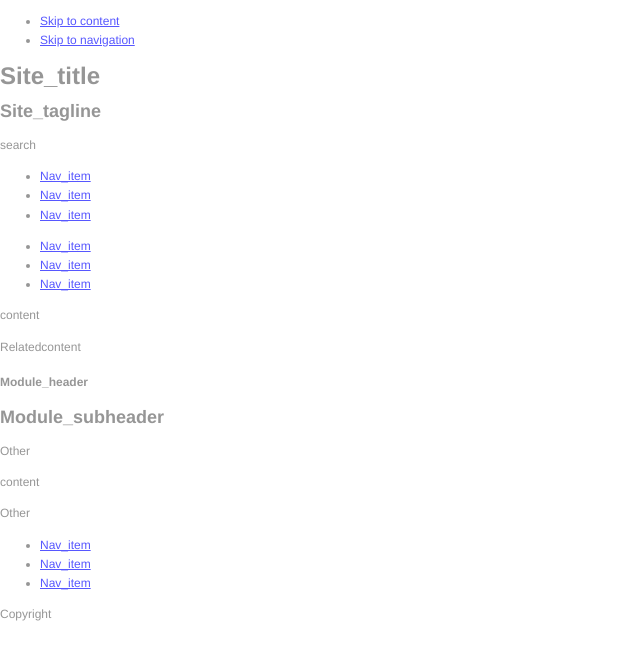
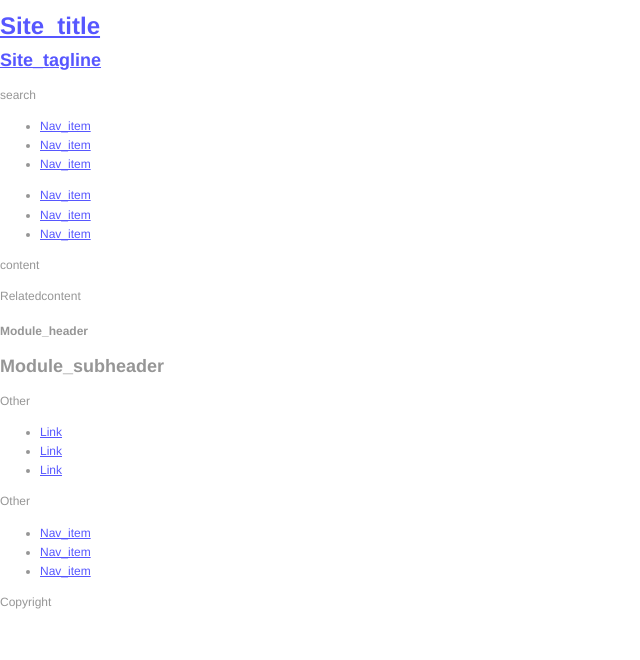
Before and after one commit to boomworks/templates-and-patterns, a plain HTML site: page starter/template.html in a window 1280 px wide. Shown: the whole page, without its empty margins (0-640 px from the left). Drawn offline with Linux system fonts and the light colour scheme.

Commit message:
Tweaking HTML structure; adding ARIA roles

```diff
--- a/starter/template.html
+++ b/starter/template.html
@@ -15,22 +15,18 @@
 </head>
 <body>
 
-	<header>
-
-		<ul id="skip-navigation">
-			<li><a href="#content">Skip to content</a></li>
-			<li><a href="#navigation">Skip to navigation</a></li>
-		</ul>
+	<header role="banner">
 
 		<hgroup>
+			<a href="/">
 				<h1>Site_title</h1>
 				<h2>Site_tagline</h2>
+			</a>
 		</hgroup>
 
-		<div>search</div>
+		<div role="search">search</div>
 
-		<!-- Primary navigation -->
-		<nav id="navigation">
+		<nav role="navigation">
 			<ul>
 				<li><a href="#">Nav_item</a></li>
 				<li><a href="#">Nav_item</a></li>
@@ -40,14 +36,16 @@
 
 	</header>
 
-	<section id="content">
+	<section id="content" role="main">
 
 		<aside>
-			<ul id="secondary-navigation">
+			<nav role="navigation">
+				<ul>
 					<li><a href="#">Nav_item</a></li>
 					<li><a href="#">Nav_item</a></li>
 					<li><a href="#">Nav_item</a></li>
 				</ul>
+			</nav>
 		</aside>
 
 		<article>
@@ -58,7 +56,7 @@
 			</aside>
 		</article>
 
-		<aside>
+		<aside role="complementary">
 
 			<!-- Foo Module -->
 			<section class="module">
@@ -69,26 +67,33 @@
 					</hgroup>
 					<p>Other</p>
 				</header>
-				<div class="module-content">
-					<p>content</p>
-				</div>
+				<section>
+					<ul>
+						<li><a href="#">Link</a></li>
+						<li><a href="#">Link</a></li>
+						<li><a href="#">Link</a></li>
+					</ul>
+				</section>
 				<footer>
 					<p>Other</p>
 				</footer>
 			</section>
+			<!-- / Foo Module -->
 
 		</aside>
 
 	</section>
 
 	<footer>
-		<ul id="footer-navigation">
+		<nav>
+			<ul>
 				<li><a href="#">Nav_item</a></li>
 				<li><a href="#">Nav_item</a></li>
 				<li><a href="#">Nav_item</a></li>
 			</ul>
+		</nav>
 
-		<p>Copyright</p>
+		<p role="contentinfo">Copyright</p>
 
 	</footer>
 
```
Lines whose indentation alone changed are shown as unchanged.
